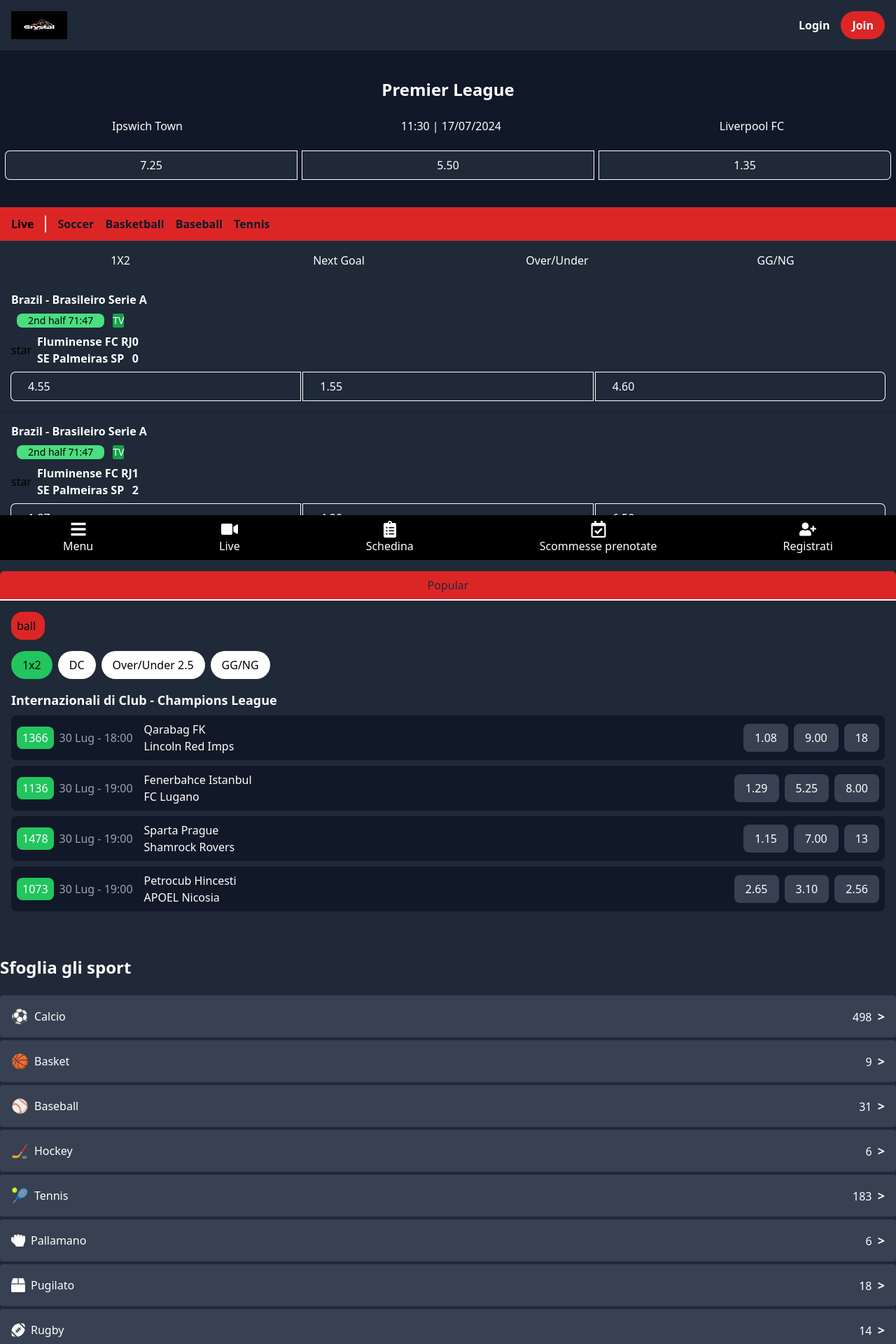
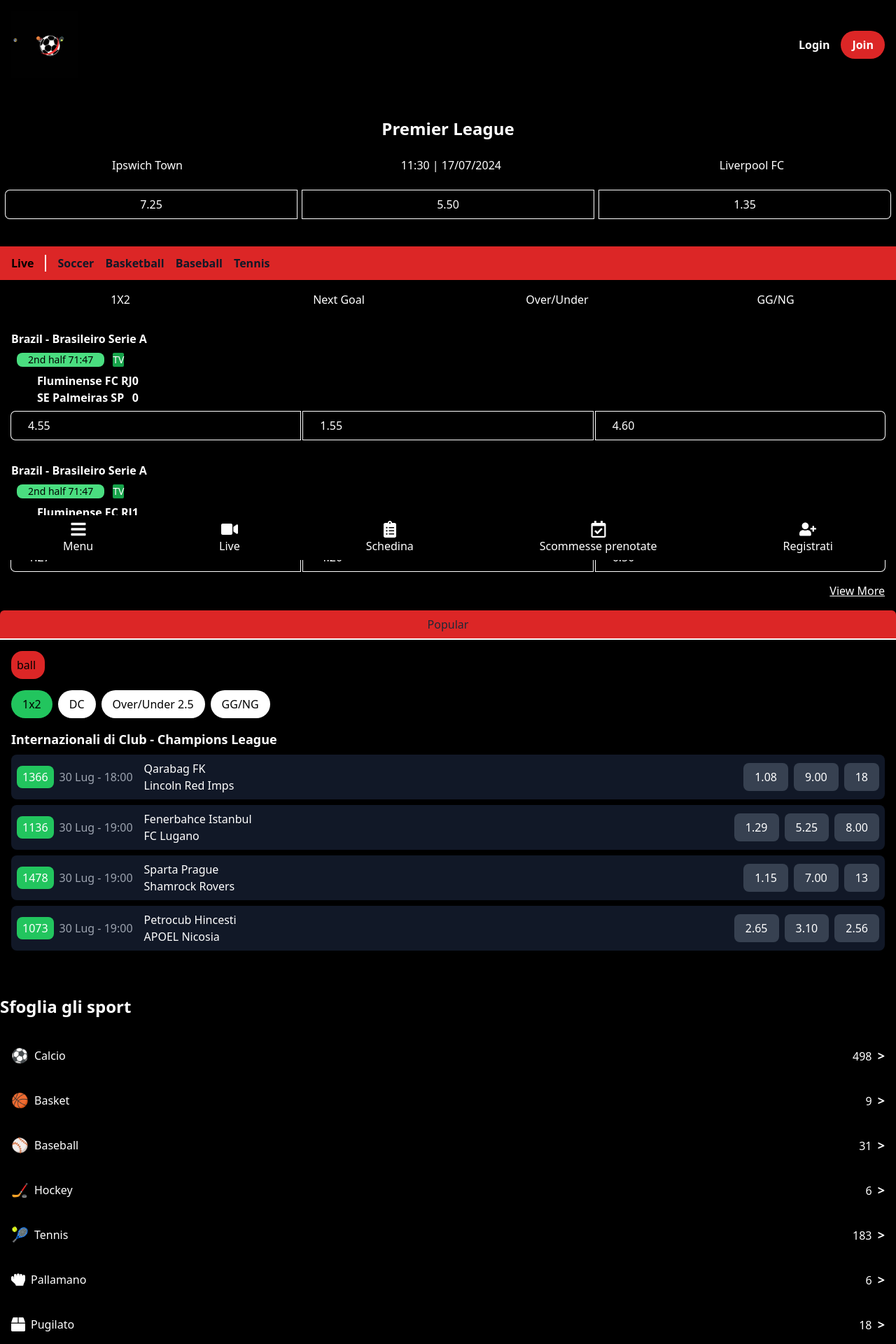
Before and after one commit to Oladize1/crystalbet, a React (Create React App) app: page / in a window 1280 px wide. Shown: the top 1920 px of the page at 70% size. Built offline with nearby package versions, Linux system fonts and the light colour scheme.

Commit message:
fix: logo changed and background changed to black

```diff
--- a/src/components/Banner.js
+++ b/src/components/Banner.js
@@ -1,7 +1,7 @@
 import React from 'react';
 
 const Banner = () => (
-  <section className="bg-gray-900 text-white text-center py-10">
+  <section className="bg-black text-white text-center py-10">
     <p className="text-2xl font-bold mb-4">Premier League</p>
     <div>
     <div className='flex justify-between space-x-8 mx-auto my-6 w-9/12'>
@@ -16,9 +16,9 @@
       </div>
     </div>
     <div className="flex justify-center space-x-2 mx-2">
-      <button className="bg-gray-800 px-6 py-2 rounded-l-md w-1/3 ring-1 ring-white">7.25</button>
-      <button className="bg-gray-800 px-6 py-2 w-1/3 ring-1 ring-white">5.50</button>
-      <button className="bg-gray-800 px-6 py-2 rounded-r-md w-1/3 ring-1 ring-white">1.35</button>
+      <button className="px-6 py-2 rounded-l-md w-1/3 ring-1 ring-white">7.25</button>
+      <button className="px-6 py-2 w-1/3 ring-1 ring-white">5.50</button>
+      <button className="px-6 py-2 rounded-r-md w-1/3 ring-1 ring-white">1.35</button>
     </div>
     </div>
   </section>
--- a/src/components/Footer.js
+++ b/src/components/Footer.js
@@ -1,7 +1,7 @@
 import React from 'react';
 
 const Footer = () => (
-  <footer className="bg-gray-900 text-white py-4 mb-12">
+  <footer className="bg-black text-white py-4 mb-12">
     <div className='font-light text-white text-center py-4'><span className='font-bold rounded-full ring-2 w-12 ring-red-600'>18+</span> play Responsibly</div>
     <div className="container mx-auto text-center">
       <p>&copy; 2024 CRYSTALBET. All rights reserved.</p>
--- a/src/components/Header.js
+++ b/src/components/Header.js
@@ -2,9 +2,9 @@
 
 
 const Header = () => (
-  <header className="bg-gray-800 text-white p-4 flex justify-between items-center sticky w-full">
+  <header className="bg-black text-white p-4 flex justify-between items-center sticky w-full">
     <div className="text-xl font-bold">
-      <img className='w-20 h-10' src='./../images/logo.jpg' alt='kogo' />
+      <img className='w-24' src='./../images/logo.jpg' alt='kogo' />
     </div>
     <div className="flex space-x-4">
       <button className="font-semibold">Login</button>
--- a/src/components/LiveMatches.js
+++ b/src/components/LiveMatches.js
@@ -37,7 +37,7 @@
   };
 
 return (
-  <section className="bg-gray-800">
+  <section className="bg-black">
     <div className="w-full">
       <div className="flex bg-red-600 justify-left items-center">
         <h2 className='font-bold pl-4 px-4 text-black border-r-2 border-r-white'>Live</h2>
@@ -55,7 +55,7 @@
         ))}
       </nav>
       </div>
-      <div className='flex justify-between w-full p-4 bg-gray-800'>
+      <div className='flex justify-between w-full p-4 bg-black'>
         {betType.map((type) => {
           return (
           <div
--- a/src/components/QuickSelection.js
+++ b/src/components/QuickSelection.js
@@ -33,7 +33,7 @@
 
 const BettingComponent = () => {
   return (
-    <div className="bg-gray-800 text-white p-4 ">
+    <div className="bg-black text-white p-4 ">
       {/* Navigation buttons */}
       <div className="flex gap-2 mb-4">
         <button className="bg-green-500 text-black px-4 py-2 rounded-full">1x2</button>
--- a/src/components/SportsList.js
+++ b/src/components/SportsList.js
@@ -16,12 +16,12 @@
 ];
 
 const SportsList = () => (
-  <section className="py-10 bg-gray-800 text-white">
+  <section className="py-10 bg-black text-white md:w-full">
     <div className="container mx-auto">
       <h2 className="text-2xl font-bold mb-6">Sfoglia gli sport</h2>
       <ul className="space-y-1">
         {sports.map((sport, index) => (
-          <li key={index} className="flex justify-between items-center bg-gray-700 p-4 rounded">
+          <li key={index} className="flex justify-between items-center bg-black p-4 rounded">
             <div className="flex items-center space-x-2">
               <div className="text-xl">
                 {sport.icon}
```
Also changed, not shown: public/images/logo.jpg, public/images/logo1.jpg (added).
